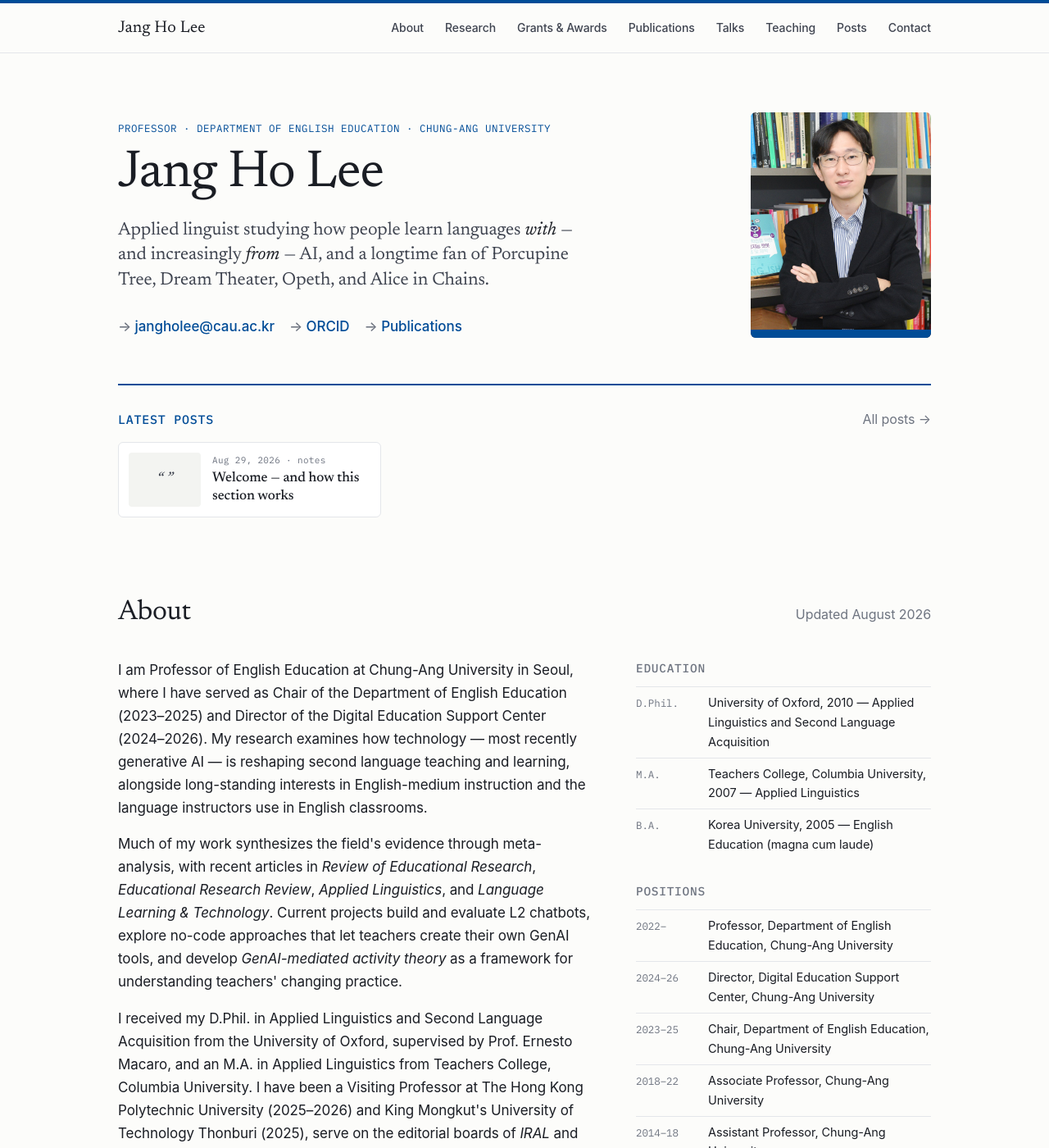
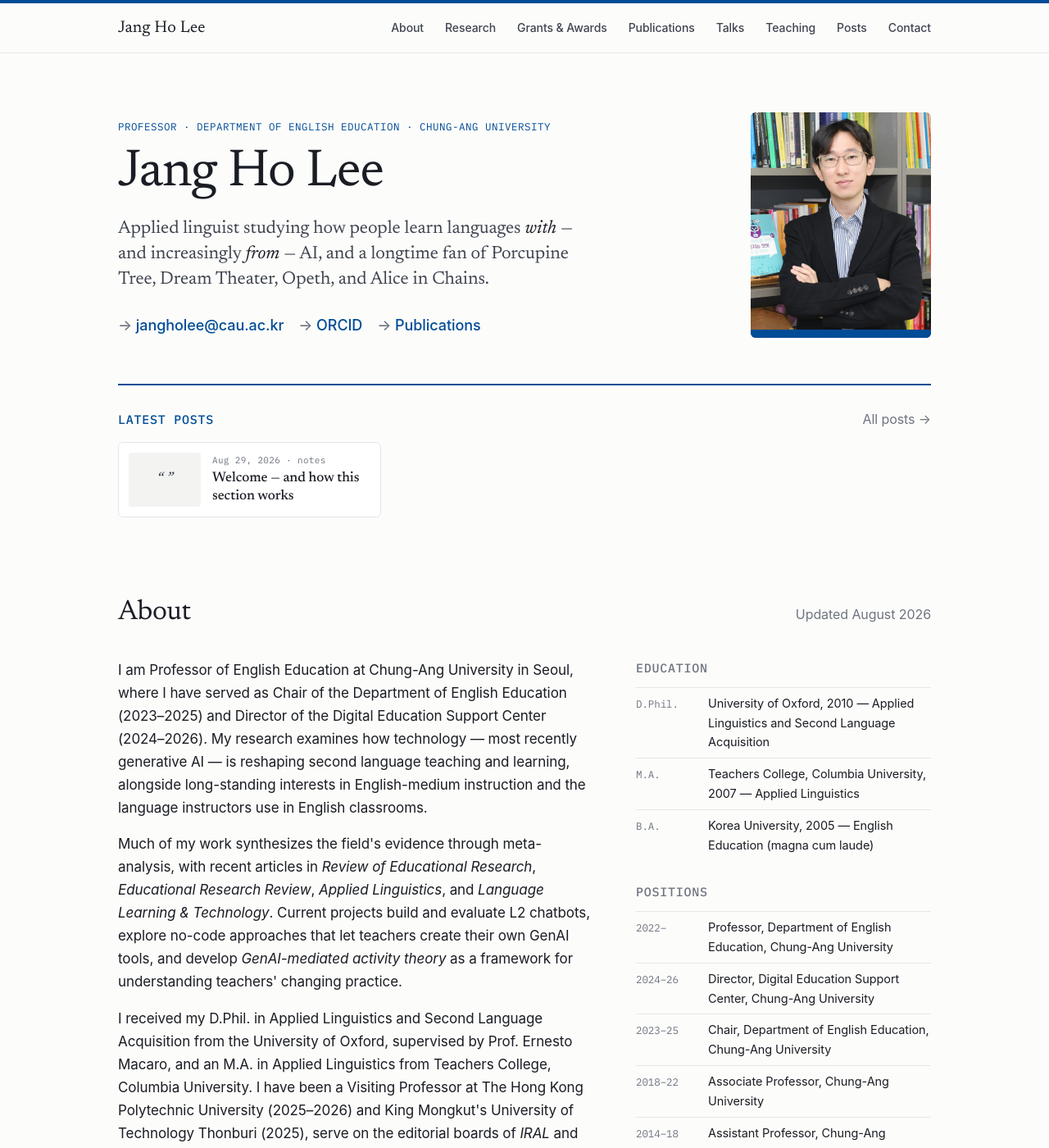
Before and after one commit to jangho330/jangho330.github.io, a Jekyll site: the page built from index.html, in a window 1280 px wide and 1400 px high. Shown: the whole window at 82% size. Built offline with Jekyll 4.4.1, drawn with Linux system fonts in a browser that asks for light colours; some web fonts are replaced.

Commit message:
Update style.css

```diff
--- a/assets/css/style.css
+++ b/assets/css/style.css
@@ -35,7 +35,7 @@ img{max-width:100%;height:auto}
 h1{font-family:var(--display);font-weight:400;font-size:clamp(40px,6vw,64px);line-height:1.02;letter-spacing:-.015em;margin:0 0 20px}
 .lede{font-family:var(--display);font-size:22px;line-height:1.4;color:var(--ink-2);margin:0 0 26px;max-width:46ch}
 .lede em{font-style:italic;color:var(--ink)}
-.links{display:flex;flex-wrap:wrap;gap:8px 18px;font-size:17px;font-weight:500}
+.links{display:flex;flex-wrap:wrap;gap:8px 18px;font-size:18px;font-weight:500}
 .links a::before{content:"→ ";color:var(--slate)}
 .portrait{aspect-ratio:4/5;border-radius:6px;overflow:hidden;position:relative;background:var(--paper-2)}
 .portrait img{width:100%;height:100%;object-fit:cover;display:block}
@@ -64,7 +64,7 @@ h2{font-family:var(--display);font-weight:400;font-size:34px;letter-spacing:-.01
 .sec-note{font-size:16px;color:var(--slate)}
 .prose{font-size:17px;max-width:66ch}
 .prose p{margin:0 0 16px}
-.label,.aside h3,.courses h3,footer h3{font-family:var(--mono);font-size:14.5px;text-transform:uppercase;letter-spacing:.05em;color:var(--slate);margin:0 0 10px;font-weight:500}
+.label,.aside h3,.courses h3,footer h3{font-family:var(--mono);font-size:15px;text-transform:uppercase;letter-spacing:.05em;color:var(--slate);margin:0 0 10px;font-weight:500}
 .two{display:grid;grid-template-columns:1.6fr 1fr;gap:56px}
 .aside ul{list-style:none;padding:0;margin:0 0 26px}
 .aside li{padding:7px 0;border-top:1px solid var(--rule);font-size:14.5px;display:flex;gap:12px}
```
